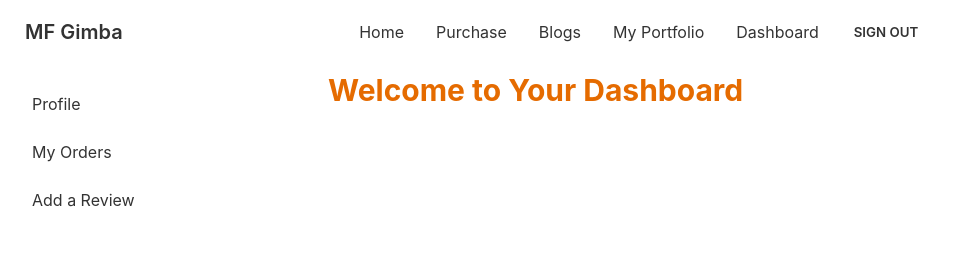
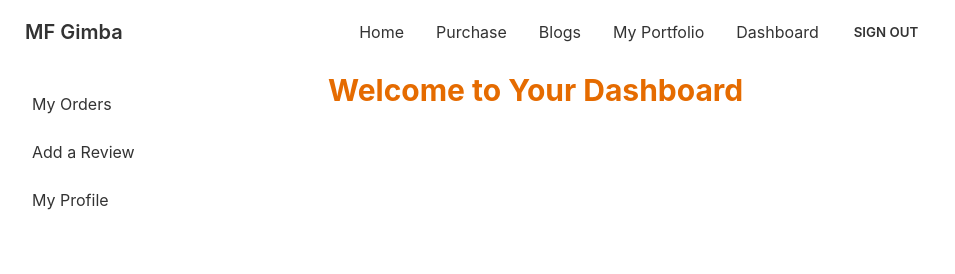
Before and after one commit to mdrifatmahmudrakib/manufacturer-website-client, a React (Create React App) app: page /dashboard in a window 1280 px wide. Shown: the top 274 px of the page, without its empty margins (0-955 px from the left). Built offline with nearby package versions, Linux system fonts and the light colour scheme; no server answers; sample sign-in values are in the browser's storage.

Commit message:
Readme File Updated

```diff
--- a/src/Pages/Dashboard/Dashboard.js
+++ b/src/Pages/Dashboard/Dashboard.js
@@ -22,9 +22,7 @@ const Dashboard = () => {
 
 
                 <ul className="menu p-4 overflow-y-auto w-80 bg-base-100 text-base-content">
-                    <li>
-                        <Link to="/dashboard">Profile</Link>
-                    </li>
+
                     {user && !admin && (
                         <>
                             <li>
@@ -37,11 +35,13 @@ const Dashboard = () => {
                             </li>
                         </>
                     )}
+
+
                     {admin && (
                         <>
                             <li>
                                 <Link to="/dashboard/allorders">
-                                    All Orders
+                                    Manage All Orders
                                 </Link>
                             </li>
                             <li>
@@ -56,10 +56,13 @@ const Dashboard = () => {
 
                             </li>
                             <li>
-                                <Link to="/dashboard/addproduct">Add new Product</Link>
+                                <Link to="/dashboard/addproduct">Add A Product</Link>
                             </li>
                         </>
                     )}
+                    <li>
+                        <Link to="/dashboard">My Profile</Link>
+                    </li>
                 </ul>
 
             </div>
```
Also changed, not shown: 1 other file (tests, documents, lock files or other folders).
